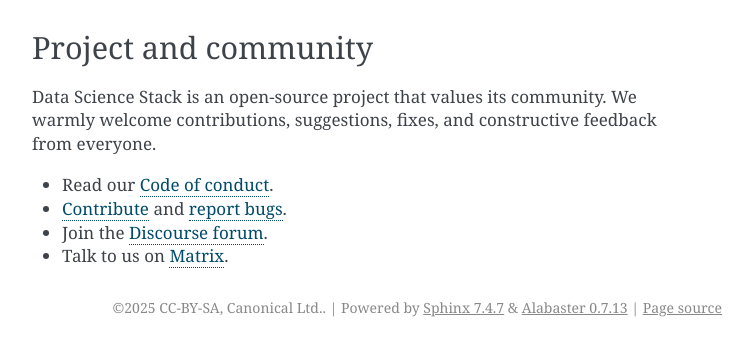
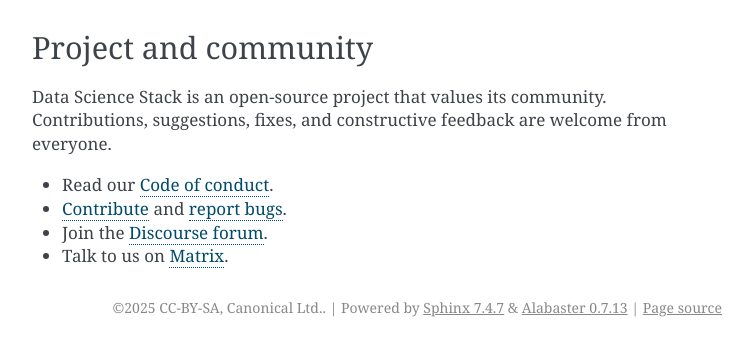
Before and after one commit to canonical/data-science-stack, a Sphinx documentation site: the page built from docs/index.rst, in a window 1280 px wide and 1129 px high, cut to the strip 782-1129 px from the top of the window. Shown: the whole strip, without its empty margins (388-1140 px from the left). Built offline with Sphinx 7.4.7, drawn with Linux system fonts in a browser that asks for light colours.

Commit message:
Update to home page

```diff
--- a/docs/index.rst
+++ b/docs/index.rst
@@ -51,7 +51,8 @@
 Project and community
 ---------------------
 
-Data Science Stack is an open-source project that values its community. We warmly welcome contributions, suggestions, fixes, and constructive feedback from everyone.
+Data Science Stack is an open-source project that values its community.
+Contributions, suggestions, fixes, and constructive feedback are welcome from everyone.
 
 * Read our `Code of conduct`_.
 * `Contribute`_ and `report bugs <https://github.com/canonical/data-science-stack/issues/new/choose>`_.
```
